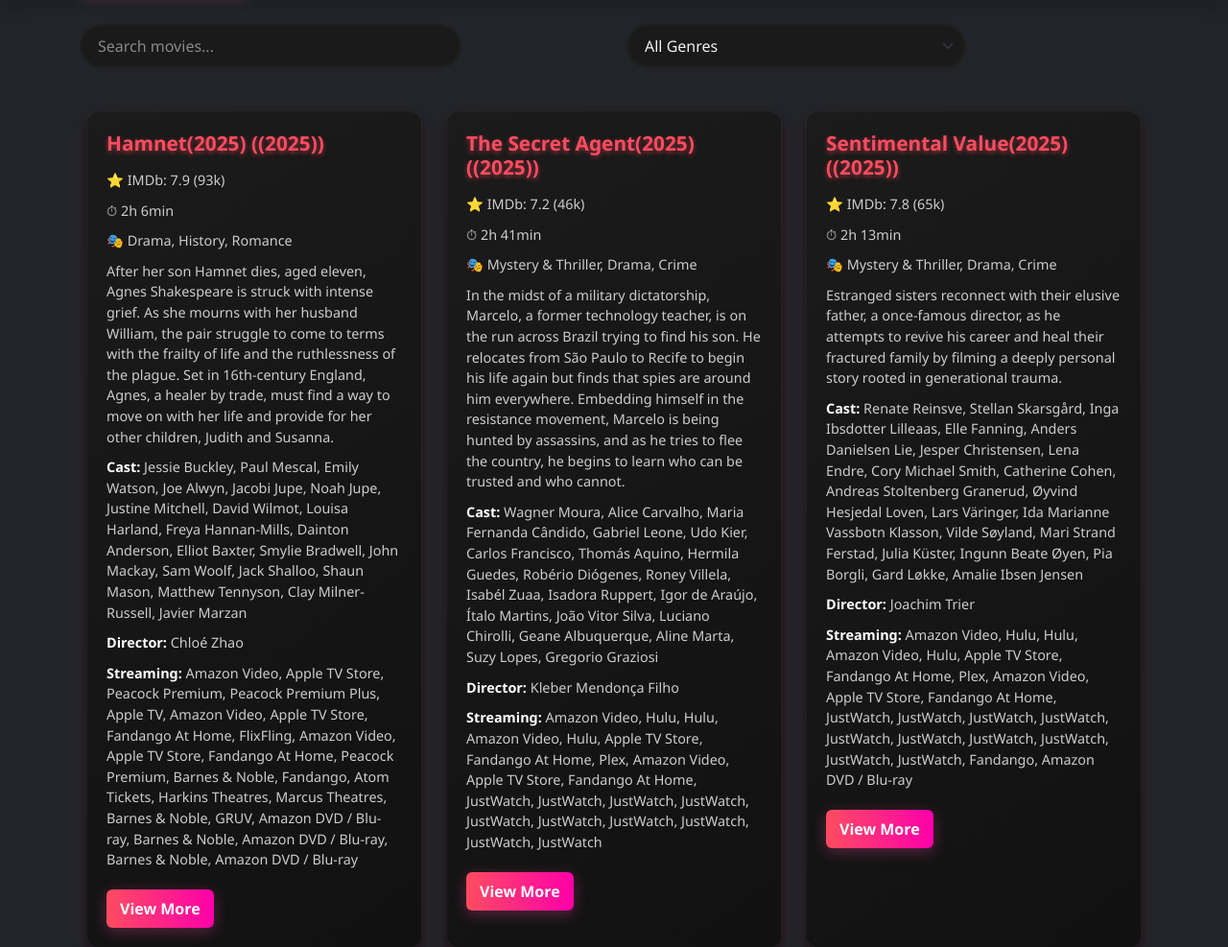
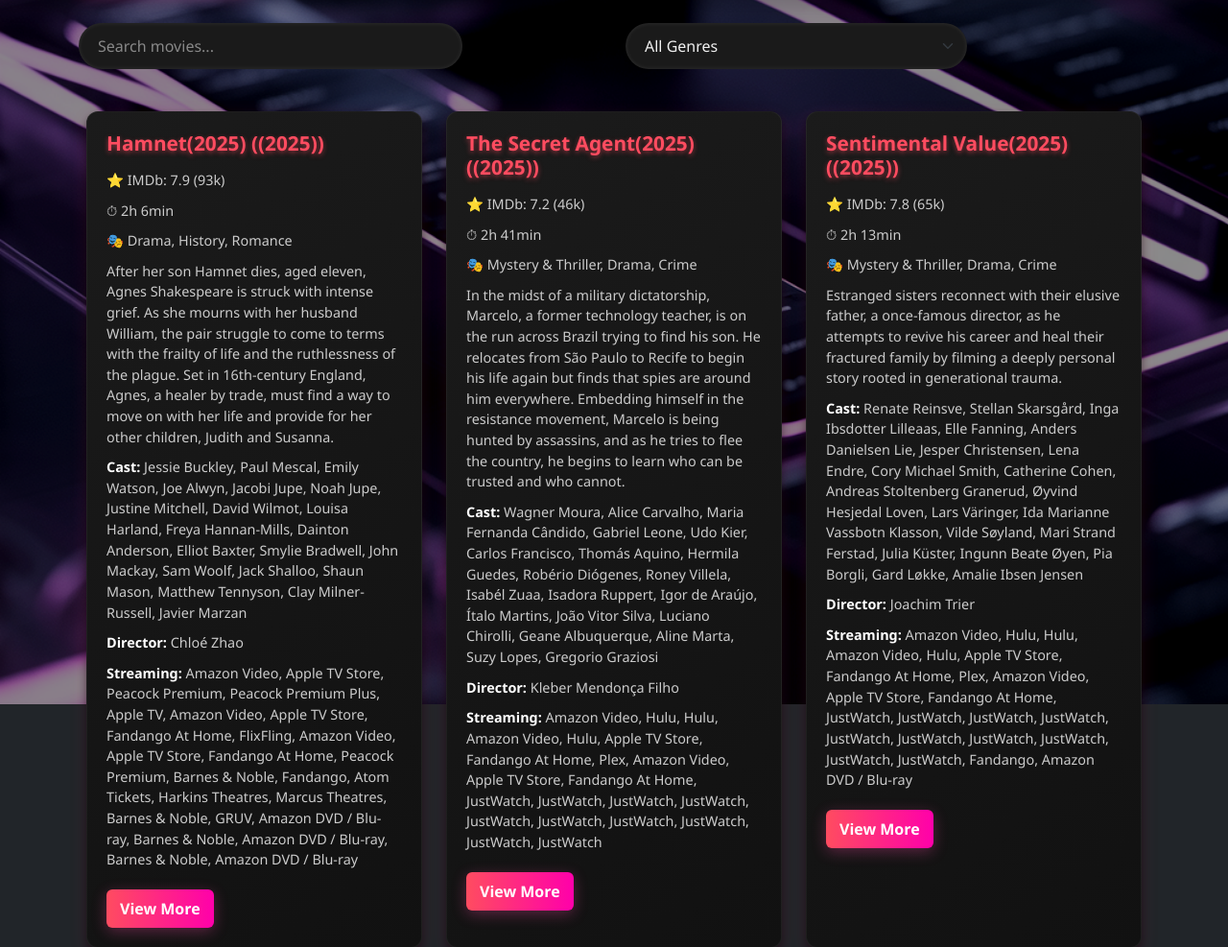
Before and after one commit to pasindu-piyumal/movie-miner, a Flask app: page / in a window 1280 px wide. Shown: the part 66-1053 px from the top of the page at 96% size. Run offline with Flask 3, Linux system fonts and the light colour scheme; data comes from the database, SQL or seed files in the repository.

Commit message:
shange styles

```diff
--- a/static/style.css
+++ b/static/style.css
@@ -1,11 +1,82 @@
 body {
-    font-family: 'Segoe UI', Tahoma, Geneva, Verdana, sans-serif;
-    background-color: #0d0d0d;
-    color: #f0f0f0;
     margin: 0;
     padding: 0;
+    font-family: 'Segoe UI', Tahoma, Geneva, Verdana, sans-serif;
+    color: #f0f0f0;
 }
 
+body::before {
+    content: "";
+    position: fixed;
+    top: 0;
+    left: 0;
+    width: 100%;
+    height: 100%;
+    background-image: url('images/background.jpg'); /* your path */
+    background-size: cover;
+    background-position: center;
+    background-repeat: no-repeat;
+    background-attachment: fixed;
+    filter: brightness(0.7) contrast(1.2); /* affects only background */
+    z-index: -1;
+}
+
+body::after {
+    content: "";
+    position: fixed;
+    inset: 0;
+    background: rgba(0, 0, 0, 0.267);
+    z-index: -1;
+}
+
+.movie {
+    background: linear-gradient(145deg, #1b1b1b, #111111);
+    border-radius: 12px;
+    padding: 20px;
+    box-shadow: 0 6px 20px rgba(255, 0, 100, 0.1), 0 6px 10px rgba(0,0,0,0.5);
+    transition: transform 0.3s ease, box-shadow 0.3s ease;
+    border: 1px solid rgba(255,255,255,0.05);
+    display: flex;
+    flex-direction: column;
+    gap: 10px;
+}
+
+.movie:hover {
+    transform: translateY(-8px);
+    box-shadow: 0 10px 30px rgba(255, 0, 150, 0.3), 0 10px 15px rgba(0,0,0,0.6);
+}
+
+.movie h3 {
+    font-weight: 700;
+    font-size: 1.3rem;
+    color: #ff4c60;
+    margin-bottom: 5px;
+    text-shadow: 0 2px 5px rgba(255,76,96,0.5);
+}
+
+.movie p {
+    font-size: 0.9rem;
+    color: #ccc;
+    margin: 0;
+}
+
+.movie a {
+    align-self: flex-start;
+    margin-top: 10px;
+    padding: 8px 14px;
+    border-radius: 6px;
+    background: linear-gradient(90deg, #ff4c60, #ff00aa);
+    color: #fff;
+    font-weight: 600;
+    text-decoration: none;
+    box-shadow: 0 4px 15px rgba(255,76,170,0.3);
+    transition: all 0.3s ease;
+}
+
+.movie a:hover {
+    transform: scale(1.05);
+    box-shadow: 0 6px 25px rgba(255,76,170,0.5);
+}
 #search-container {
     display: flex;
     flex-wrap: wrap;
```
